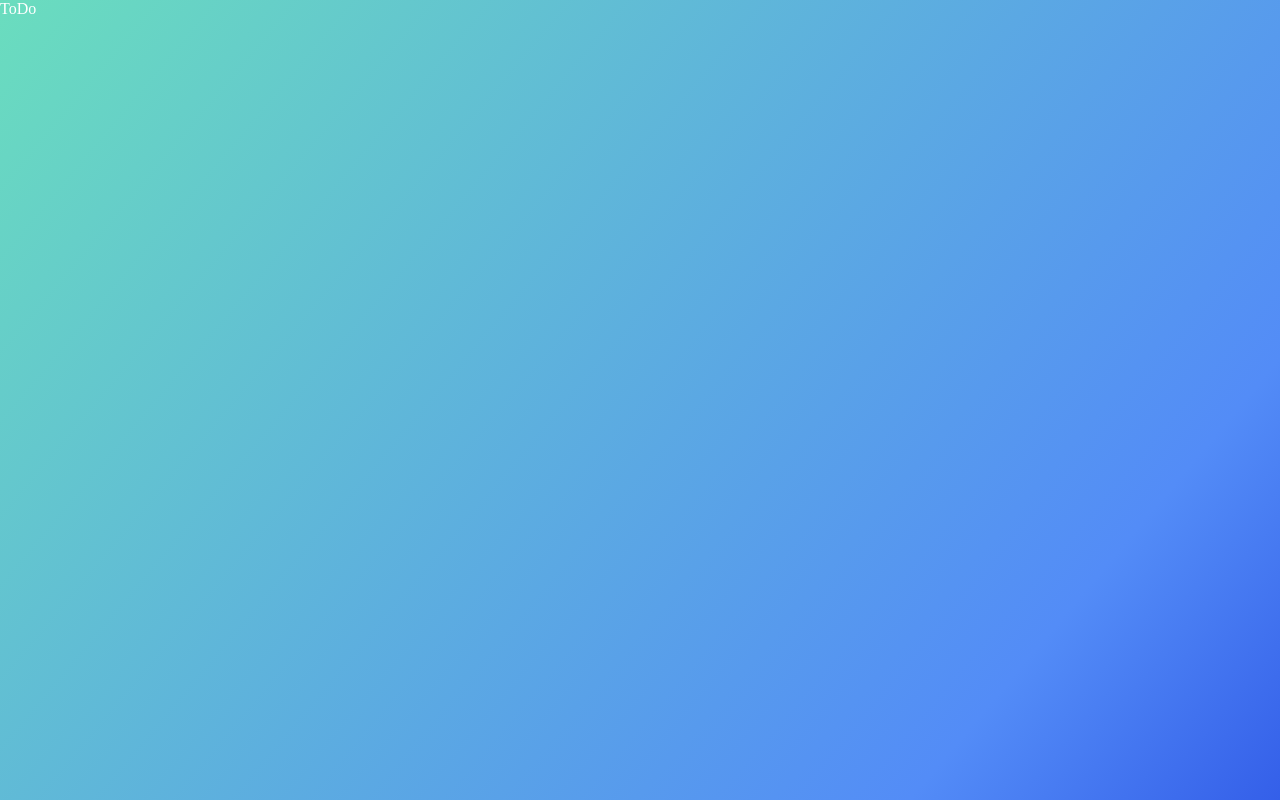
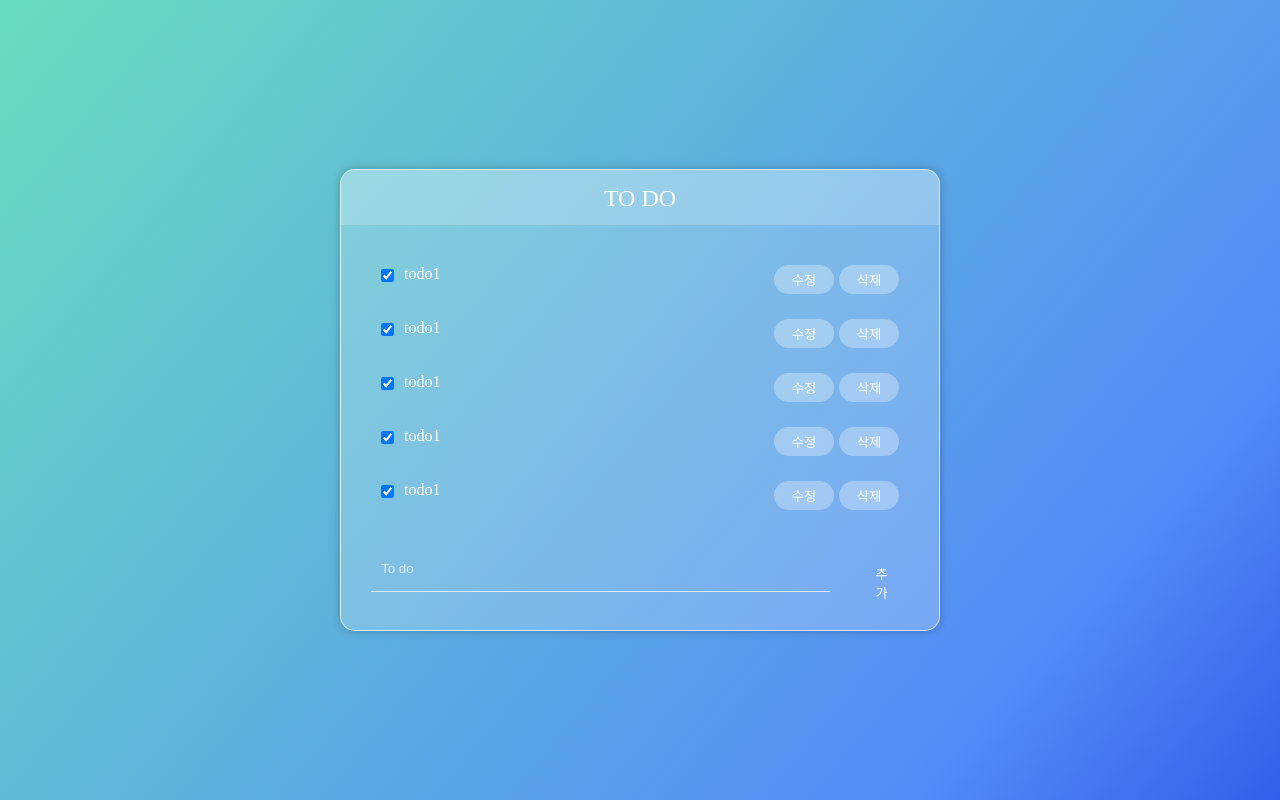
Before and after one commit to hyeri-woo/wanted-pre-onboarding-frontend, a React (Create React App) app: page /todo in a window 1280 px wide. Built offline with nearby package versions, Linux system fonts and the light colour scheme.

Commit message:
✨Feat: Todo 페이지 UI 완성 ((#3)

```diff
--- a/src/pages/Todo.jsx
+++ b/src/pages/Todo.jsx
@@ -1,5 +1,21 @@
 import React from 'react';
+import styled from 'styled-components';
+import { H1Style, ContainerStyle } from '../styles/CommonStyle';
+import TodoList from '../components/Todo/TodoList';
+import TodoForm from '../components/Todo/TodoForm';
+
+const Container = styled(ContainerStyle)`
+  position: relative;
+  max-width: 600px;
+  padding-bottom: 80px;
+`;
 
 export default function Todo() {
-  return <div>ToDo</div>;
+  return (
+    <Container>
+      <H1Style>TO DO</H1Style>
+      <TodoList />
+      <TodoForm />
+    </Container>
+  );
 }
```
